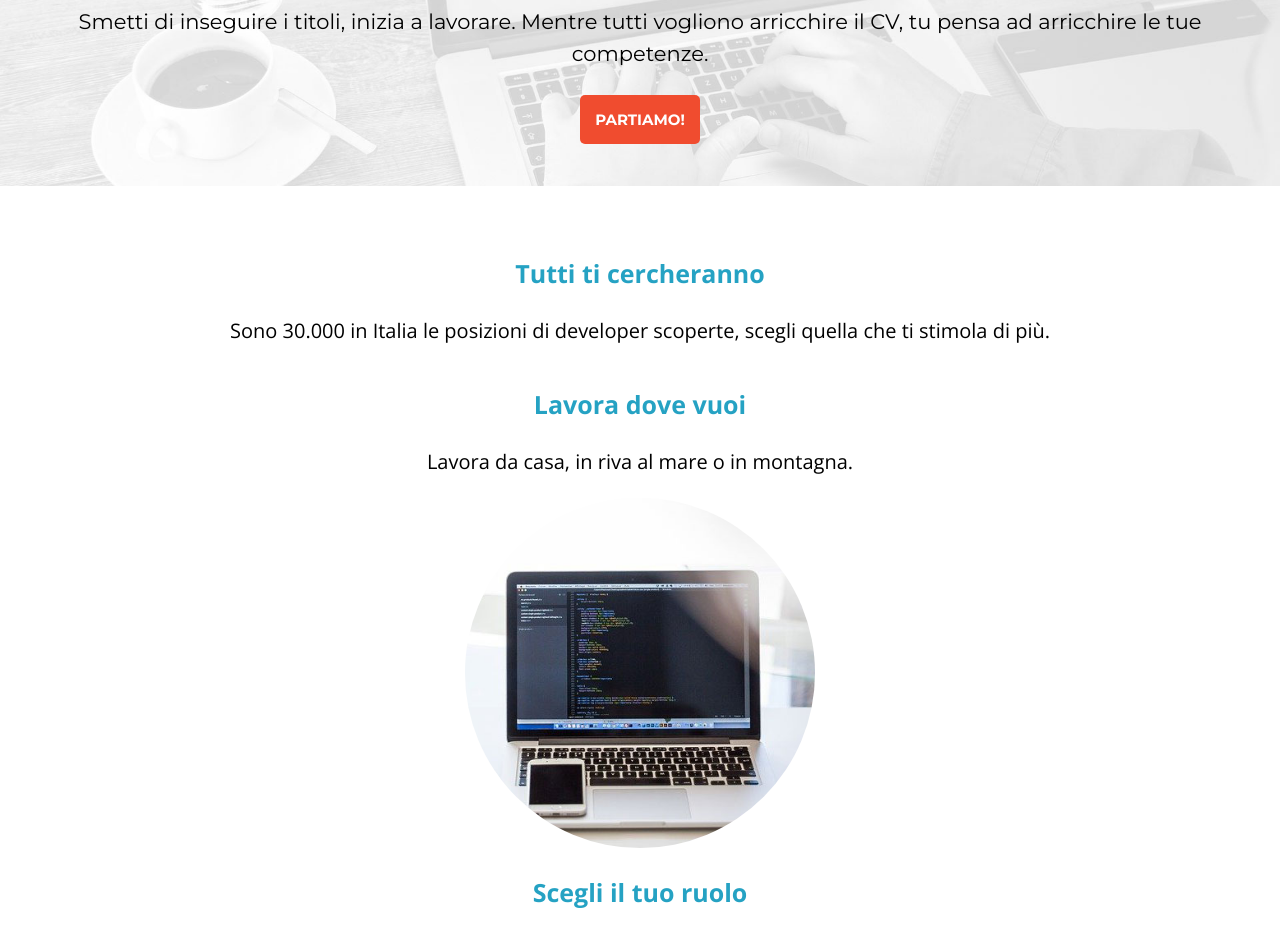
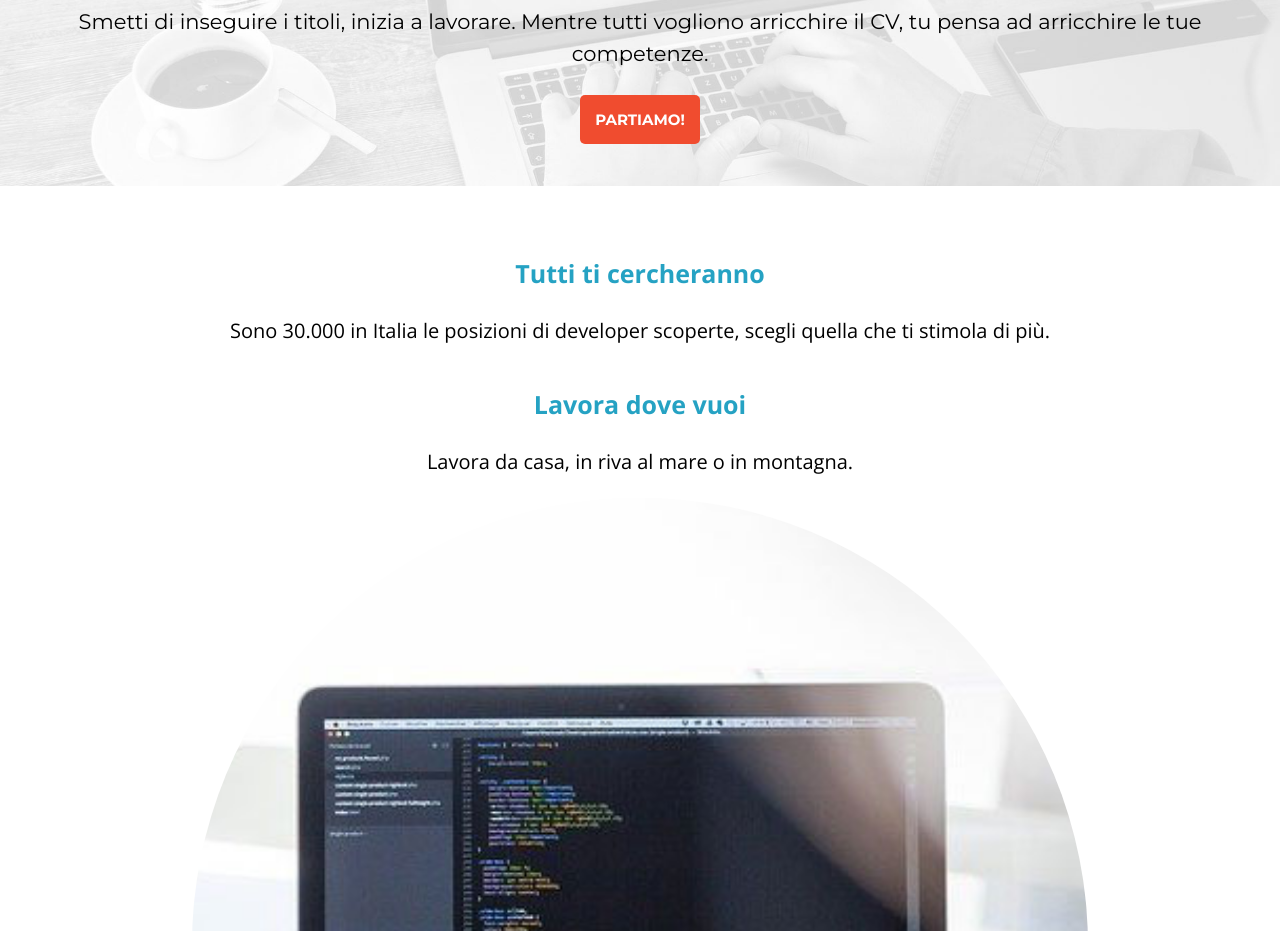
Before and after one commit to Pietroro98/progettoSettimana1, a plain HTML site: page index.html in a window 1280 px wide. Shown: the part 361-1292 px from the top of the page. Drawn offline with nearby package versions, Linux system fonts and the light colour scheme.

Commit message:
progettoSettimana1

```diff
--- a/assets/css/style.css
+++ b/assets/css/style.css
@@ -69,7 +69,7 @@ header {
   text-decoration: none;
 }
 .cerchio img {
-  width: 350px;
+  width: 70%;
 }
 
 .testimonianze {
```
